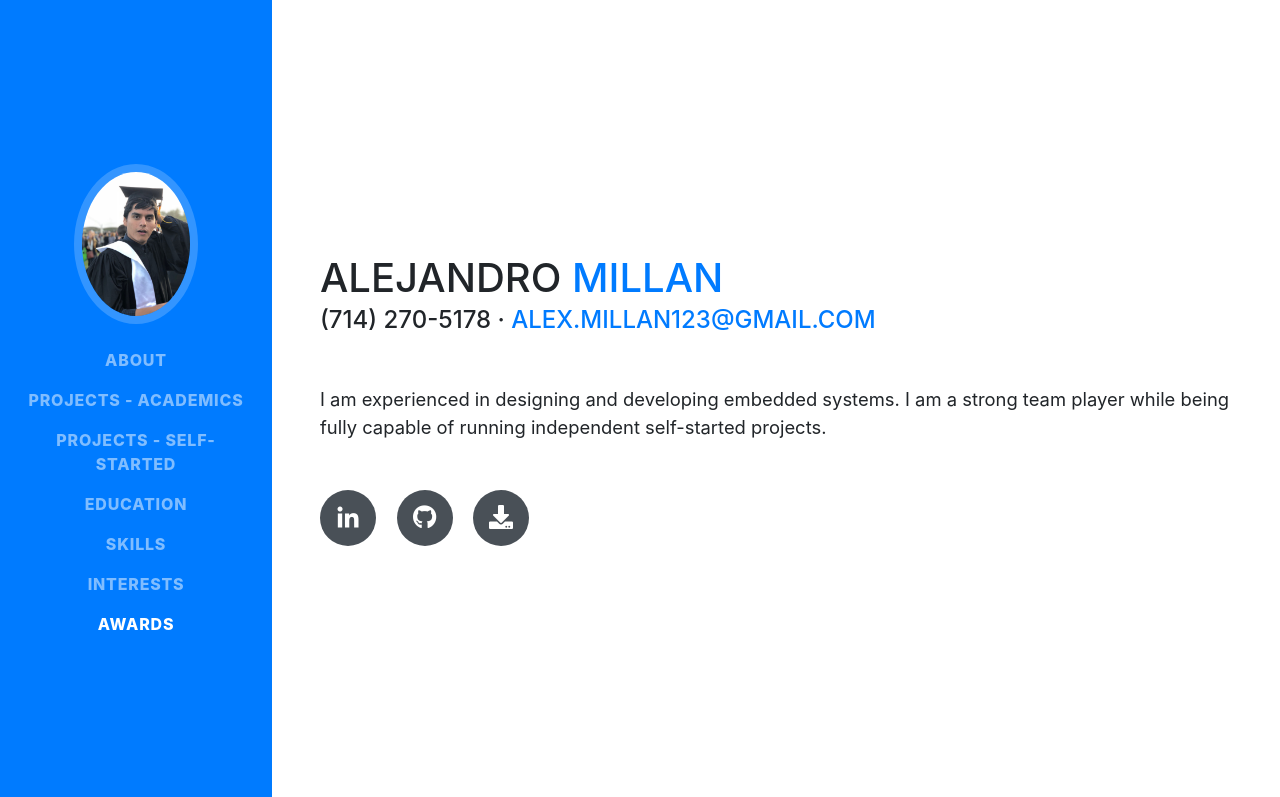
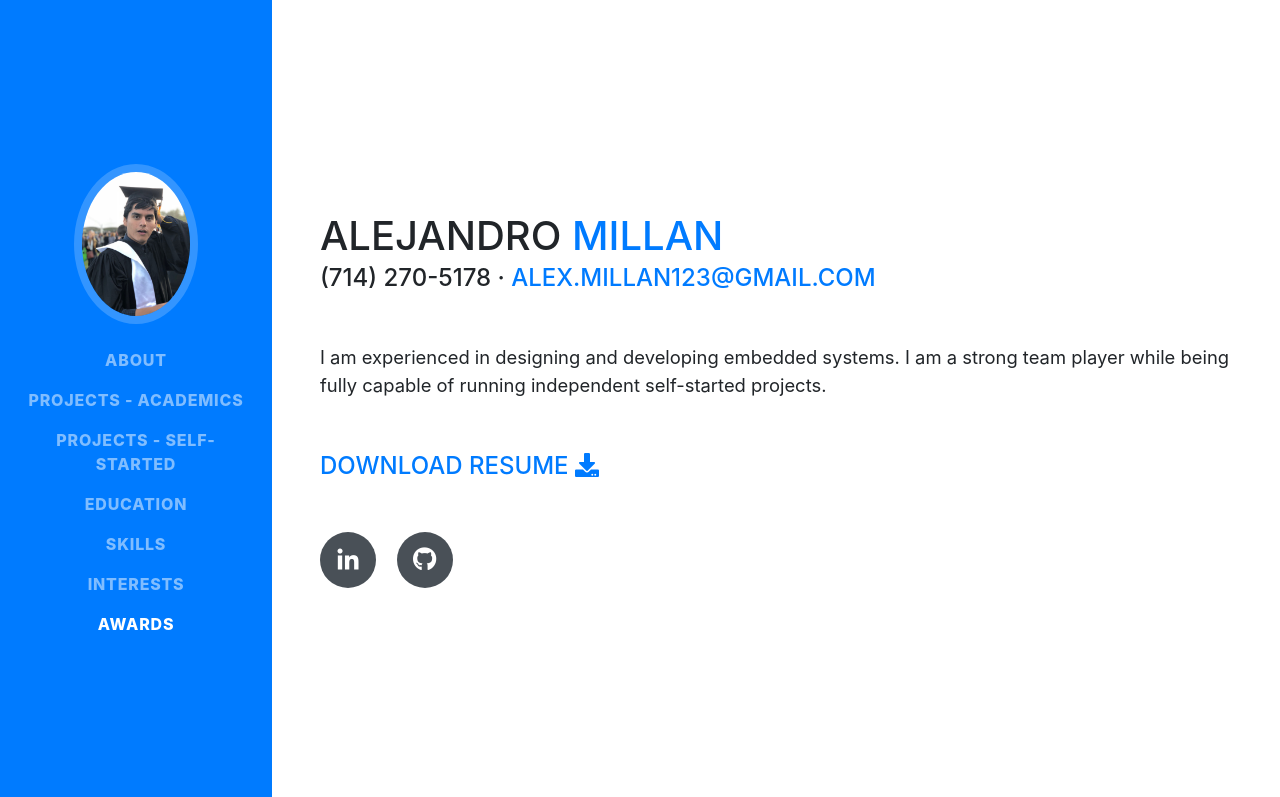
Before and after one commit to Alex-Millan/Alex-Millan.github.io, a website with bundled scripts: page index.html in a window 1280 px wide. Shown: the top 797 px of the page. Built offline with nearby package versions, Linux system fonts and the light colour scheme; a web font is replaced by a local one.

Commit message:
Made download resume option more noticeable

```diff
--- a/css/resume.css
+++ b/css/resume.css
@@ -56,10 +56,11 @@ p.lead {
 
 .social-icons a {
   display: inline-block;
+  float:left;
   height: 3.5rem;
   width: 3.5rem;
   background-color: #495057;
-  color: #fff !important;
+  color: #fff !important; /* white text*/
   border-radius: 100%;
   text-align: center;
   font-size: 1.5rem;
--- a/index.html
+++ b/index.html
@@ -78,6 +78,15 @@
             self-started projects.
 
             </p>
+
+            <div class="subheading mb-5">
+              <a href="download/Alex Millan Resume 3 October 2018.pdf">Download Resume </a>
+
+              <a href="download/Alex Millan Resume 3 October 2018.pdf">
+               <i class="fa fa-download"></i>
+              </a>
+            </div>
+
           <div class="social-icons">
             <a href="https://www.linkedin.com/in/a-millan">
               <i class="fab fa-linkedin-in"></i>
@@ -85,10 +94,9 @@
             <a href="https://github.com/Alex-Millan">
               <i class="fab fa-github"></i>
             </a>
-            <a href="download/Alex Millan Resume 3 October 2018.pdf">
-              <i class="fa fa-download"></i>
-            </a>
-          </div>
+
+            </div>
+
         </div>
       </section>
 
@@ -176,7 +184,7 @@
               <div class="subheading mb-3">Programming language: C</div>
               <p>
                 Built a fully autonomous vehicle with an electrical and mechanical
-                team of 3. The robot size was 11" X 11" X 11". The robot had to
+                team of 3. The robot size was 11" x 11" x 11". The robot had to
                 navigate through a field, get ammo, shoot the ammo at a target,
                 and repeat until the 3 minute timer ran out. An 11" x 11" x 11" obstacle
                 was randomly place in the field which the robot had to avoid. Programmed and
@@ -280,6 +288,7 @@
           <ul class="dev-icons">
             <li class="list-inline-item">
               <i class="fab fa-java"></i>
+
               Java
             </li>
             <li class="list-inline-item">
```
